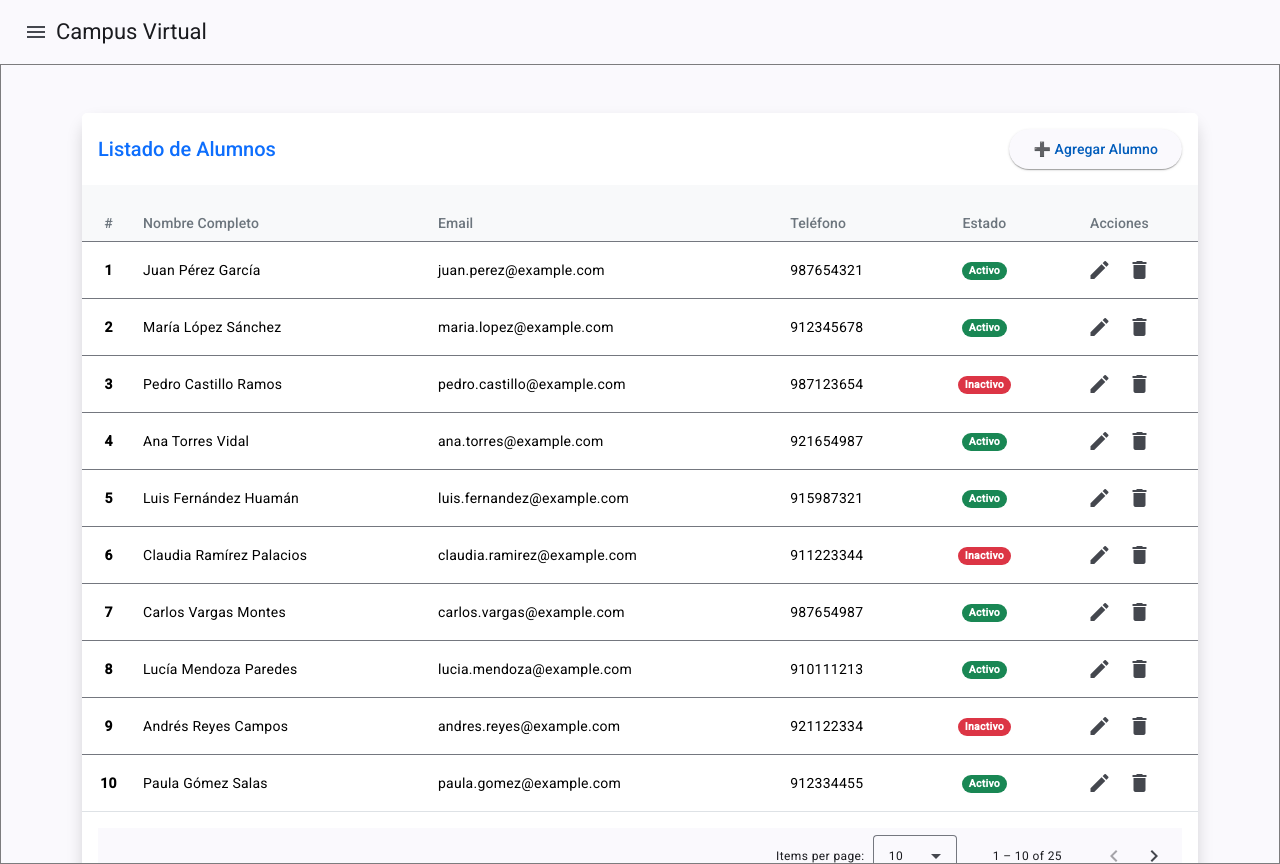
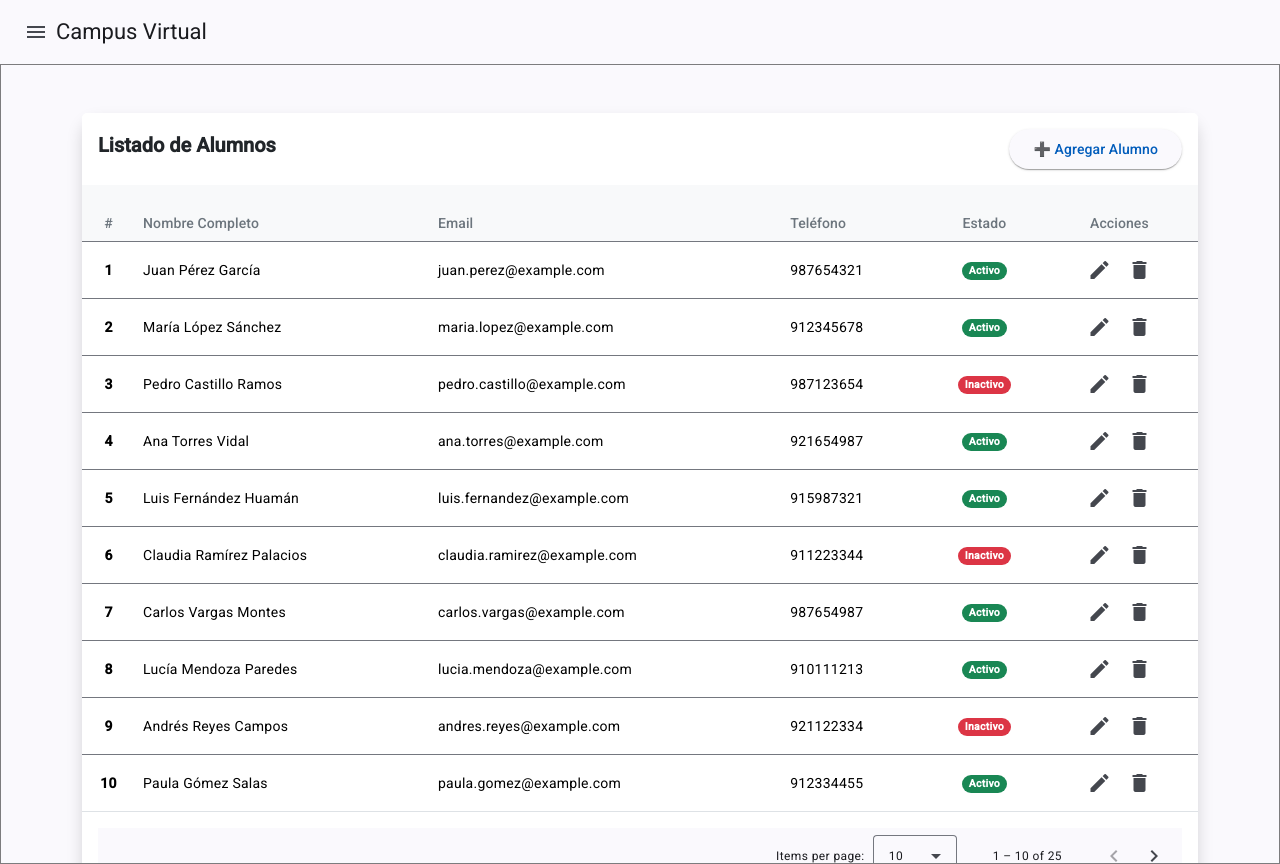
Before and after one commit to HugoOyola/proyecto-angular, an Angular app: page / in a window 1280 px wide. Built offline with nearby package versions, Linux system fonts and the light colour scheme.

Commit message:
feat: agregar directiva TituloDirective para estilizar encabezados en la tabla de estudiantes

```diff
--- /dev/null
+++ b/src/app/modules/dashboard/modules/students/components/directives/titulo.directive.ts
@@ -0,0 +1,11 @@
+import { Directive, ElementRef, Renderer2 } from '@angular/core';
+
+@Directive({
+  selector: '[appTitulo]'
+})
+export class TituloDirective {
+  constructor(private el: ElementRef, private renderer: Renderer2) {
+    this.renderer.setStyle(this.el.nativeElement, 'font-size', '20px');
+    this.renderer.setStyle(this.el.nativeElement, 'font-weight', 'bold');
+  }
+}
--- a/src/app/modules/dashboard/modules/students/students.component.html
+++ b/src/app/modules/dashboard/modules/students/students.component.html
@@ -1,7 +1,7 @@
 <div class="container my-4">
   <div class="card shadow rounded-4 border-0">
     <div class="card-header bg-white py-3 border-0 d-flex justify-content-between align-items-center">
-      <h5 class="mb-0 text-primary">Listado de Alumnos</h5>
+      <h5 appTitulo>Listado de Alumnos</h5>
       <button mat-raised-button color="primary" (click)="openStudentForm()">➕ Agregar Alumno</button>
     </div>
 
--- a/src/app/modules/dashboard/modules/students/students.module.ts
+++ b/src/app/modules/dashboard/modules/students/students.module.ts
@@ -18,6 +18,7 @@ import { MatIconModule } from '@angular/material/icon';
 import { MatTooltipModule } from '@angular/material/tooltip';
 import { MatSnackBarModule } from '@angular/material/snack-bar';
 import { FullNamePipe } from './components/pipes/full-name.pipe';
+import { TituloDirective } from './components/directives/titulo.directive';
 
 @NgModule({
   declarations: [
@@ -39,7 +40,8 @@ import { FullNamePipe } from './components/pipes/full-name.pipe';
     MatIconModule,
     MatTooltipModule,
     MatSnackBarModule,
-    FullNamePipe
+    FullNamePipe,
+    TituloDirective
   ],
   exports: [
     StudentsComponent,
```
